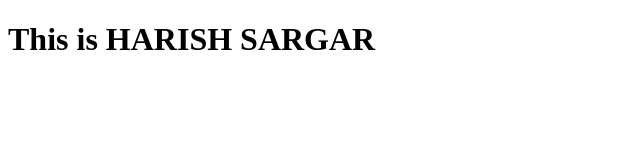
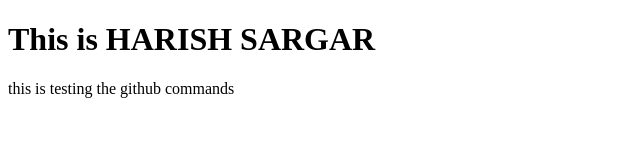
Before and after one commit to Harishsargar/prac, a plain HTML site: page index.html in a window 1280 px wide. Shown: the whole page, without its empty margins (0-640 px from the left). Drawn offline with Linux system fonts and the light colour scheme.

Commit message:
second commit

```diff
--- a/index.html
+++ b/index.html
@@ -7,5 +7,6 @@
 </head>
 <body>
     <h1>This is HARISH SARGAR</h1>
+    <p>this is testing the github commands</p>
 </body>
 </html>
```
